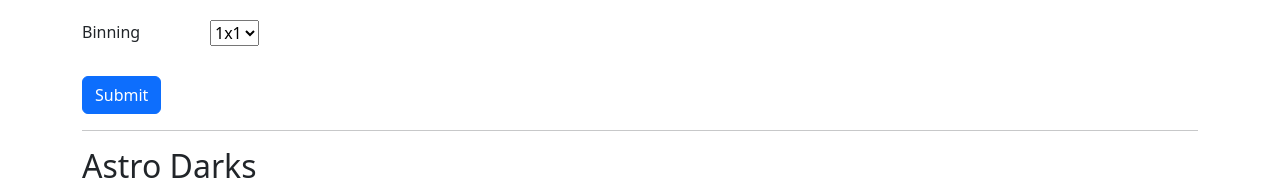
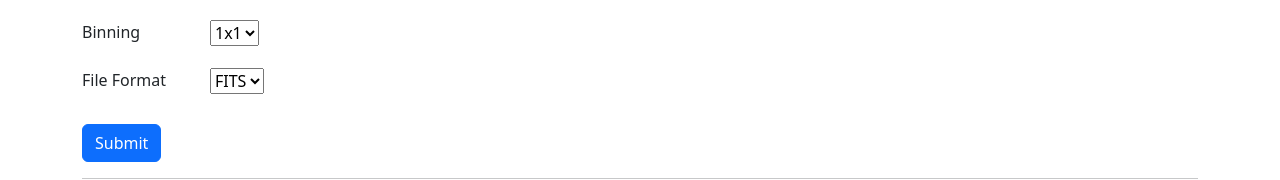
Before and after one commit to DwarfTelescopeUsers/DwarfApp_js, a Next.js app: page /astro-photos in a window 1280 px wide. Shown: the part 448-628 px from the top of the page. Built offline with nearby package versions, Linux system fonts and the light colour scheme; no server answers.

Commit message:
update SetISPSettings - allow user to  set file format

```diff
--- a/src/components/SetISPSettings.tsx
+++ b/src/components/SetISPSettings.tsx
@@ -24,14 +24,16 @@ export default function SetISPSettings() {
     const formExposure = formData.get("exposure");
     const formIr = formData.get("ir");
     const formBinning = formData.get("binning");
+    const formFileFormat = formData.get("fileFormat");
 
-    if (formGain && formExposure && formIr && formBinning) {
+    if (formGain && formExposure && formIr && formBinning && formFileFormat) {
       saveISPSettingsDB(
         JSON.stringify({
           gain: Number(formGain),
           exposure: Number(formExposure),
           ir: Number(formIr),
           binning: Number(formBinning),
+          fileFormat: Number(formFileFormat),
         })
       );
       connectionCtx.setGain(Number(formGain));
@@ -41,7 +43,9 @@ export default function SetISPSettings() {
 
       // NOTE: connectionCtx.gain, etc doesn't give the latest values, so
       // we need to pass in the form data to updateTelescope
-      // TODO: save binning to telescope if DL adds set binning command to api
+
+      // TODO: save binning, file format to telescope if DL adds
+      // set binning , set , file format command to api
       updateTelescope(Number(formGain), Number(formExposure), Number(formIr));
     }
   }
@@ -81,8 +85,11 @@ export default function SetISPSettings() {
   }
 
   function changeGainHandler(e: ChangeEvent<HTMLInputElement>) {
-    console.log("changeGainHandler", e.target.value);
     connectionCtx.setGain(Number(e.target.value));
+  }
+
+  function changeFileFormatHandler(e: ChangeEvent<HTMLSelectElement>) {
+    connectionCtx.setFileFormat(Number(e.target.value));
   }
 
   const allowedExposures = [
@@ -176,6 +183,25 @@ export default function SetISPSettings() {
           </div>
         </div>
 
+        <div className="row mb-3">
+          <div className="col-sm-2">
+            <label htmlFor="fileFormat" className="form-label">
+              File Format
+            </label>
+          </div>
+          <div className="col-sm-10">
+            <select
+              id="fileFormat"
+              name="fileFormat"
+              onChange={(e) => changeFileFormatHandler(e)}
+              value={connectionCtx.fileFormat?.toString()}
+            >
+              <option value={"0"}>FITS</option>
+              <option value={"1"}>TIFF</option>
+            </select>
+          </div>
+        </div>
+
         <button className="btn btn-primary mt-2">Submit</button>
       </form>
     </div>
--- a/src/stores/ConnectionContext.tsx
+++ b/src/stores/ConnectionContext.tsx
@@ -23,6 +23,7 @@ export function ConnectionContextProvider({ children }: ProviderProps) {
   const [initialConnectionTime, setInitialConnectionTime] = useState<
     number | undefined
   >();
+  const [fileFormat, setFileFormat] = useState<number | undefined>();
 
   function deleteSettings() {
     setLatitude(undefined);
@@ -49,6 +50,8 @@ export function ConnectionContextProvider({ children }: ProviderProps) {
     deleteSettings,
     initialConnectionTime,
     setInitialConnectionTime,
+    fileFormat,
+    setFileFormat,
   };
   return (
     <ConnectionContext.Provider value={context}>
--- a/src/types.d.ts
+++ b/src/types.d.ts
@@ -22,6 +22,8 @@ export type ConnectionContextType = {
     React.SetStateAction<number | undefined>
   >;
   deleteSettings: () => void;
+  fileFormat: number | undefined;
+  setFileFormat: React.Dispatch<React.SetStateAction<number | undefined>>;
 };
 
 export type CoordinatesData = {
```
